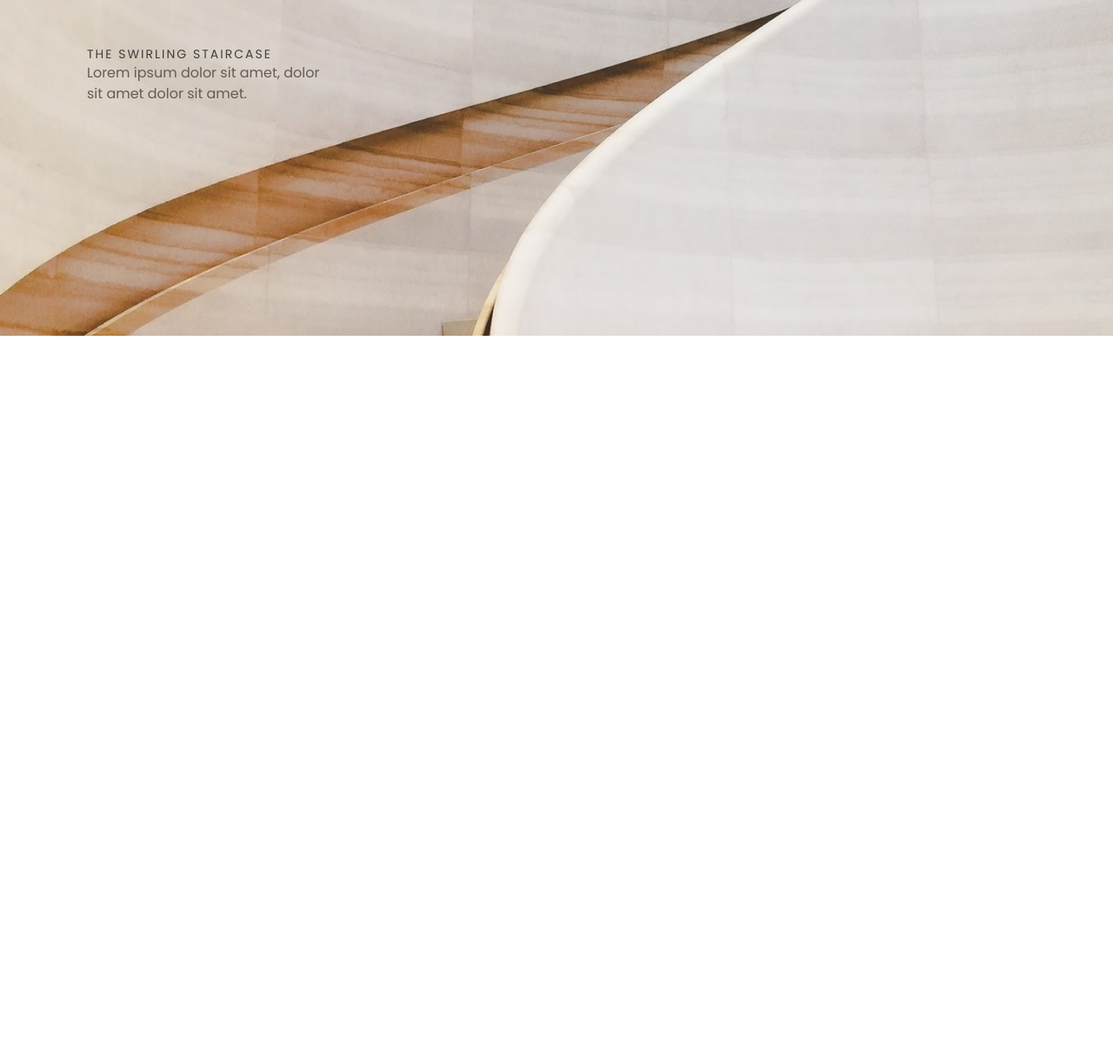
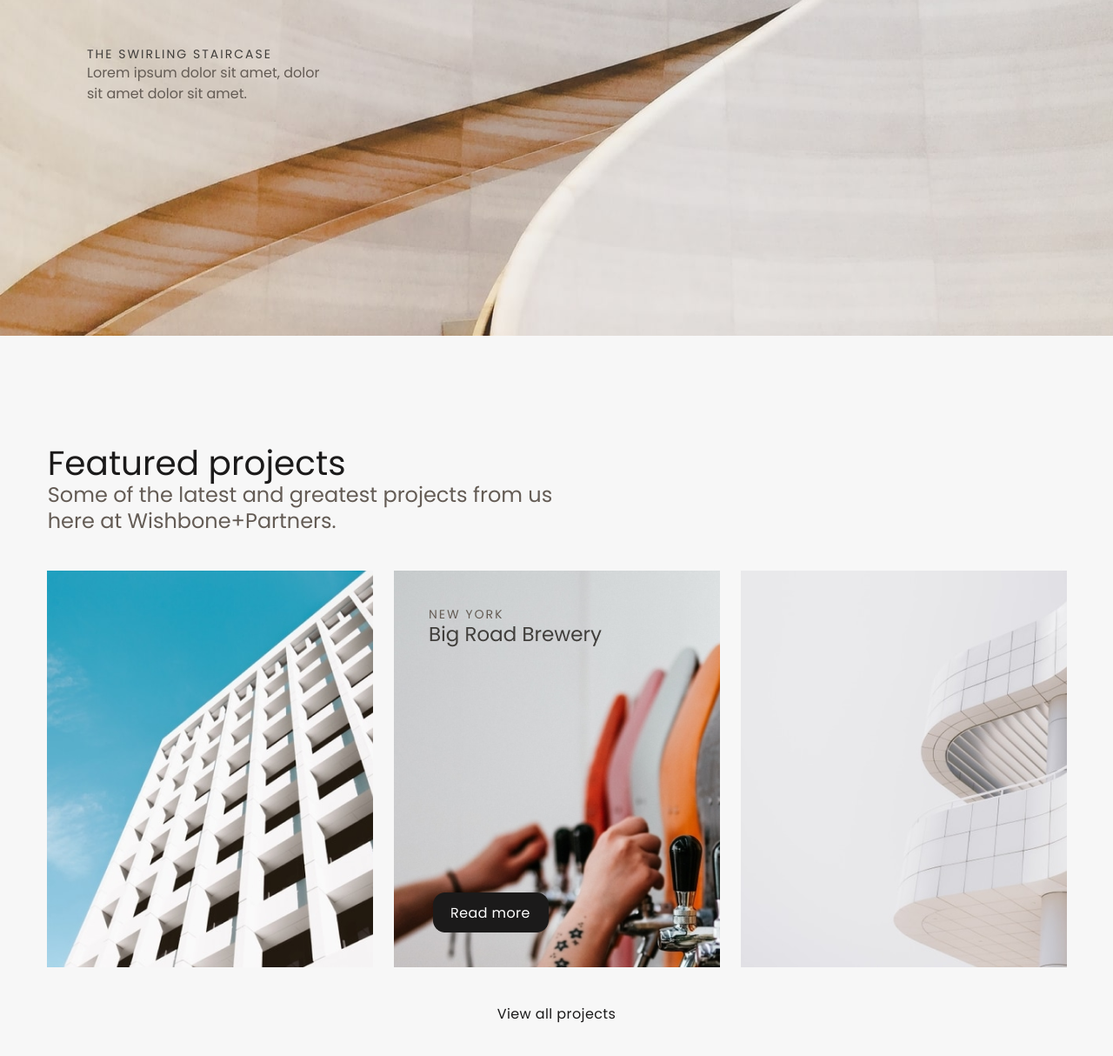
Before and after one commit to husiwijn-L/potato, a plain HTML site: page index.html in a window 1280 px wide. Shown: the part 4004-5218 px from the top of the page at 87% size. Before the commit the page ends 4390 px from the top, so only its background shows below. Drawn offline with Linux system fonts and the light colour scheme.

Commit message:
сделала 8 окно

```diff
--- a/index.html
+++ b/index.html
@@ -141,5 +141,18 @@
             sit amet dolor sit amet.</p>
         </div>
     </div>
+    <div class="projects">
+        <div class="text5">
+            <h1>Featured projects</h1>
+            <p>Some of the latest and greatest projects from us</br>
+                here at Wishbone+Partners.</p>
+            </div>
+                <div class="images1">
+                    <img src="img/xz1.png" alt="house">
+                    <img src="img/xz2.png" alt="drink">
+                    <img src="img/xz3.png" alt="xz">
+                </div>
+            <a href=""><p>View all projects</p></a>
+    </div>
 </body>
 </html>
--- a/styles.css
+++ b/styles.css
@@ -409,3 +409,47 @@
     font-size: 16px;
     line-height: 24px;
   }
+
+  .projects {
+    height: 918px;
+    background-color: #F7F7F7;
+    display: flex;
+    flex-direction: column;
+    justify-content: center;
+    align-items: center;
+    gap: 40px;
+  }
+
+  .text5 {
+    margin-right: 590px;
+  }
+
+  .text5 > h1 {
+    color: #1B1A1A;
+    font-family: "Poppins";
+    font-weight: 400;
+    font-size: 39px;
+    line-height: 42px;
+  }
+
+  .text5 > p {
+    color: #645C55;
+    font-family: "Poppins";
+    font-weight: 400;
+    font-size: 24px;
+    line-height: 30px;
+  }
+
+  .images1 {
+    display: flex;
+    gap: 20px;
+  }
+
+  .projects > a > p {
+    color: #1B1A1A;
+    font-family: "Poppins";
+    font-weight: 400;
+    font-size: 16px;
+    line-height: 24px;
+    letter-spacing: 0.4px;
+  }
```
